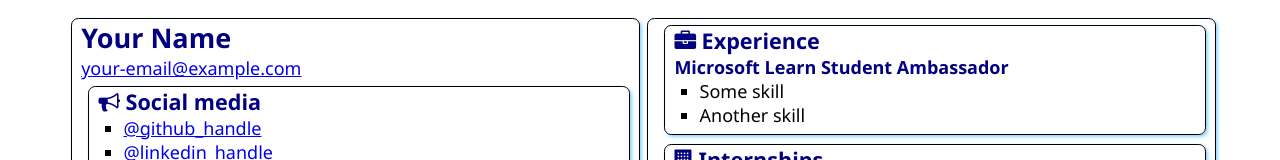
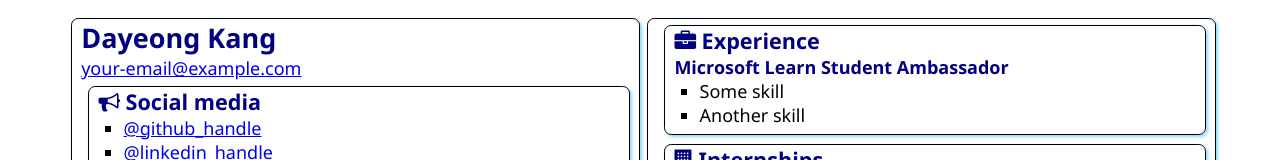
Before and after one commit to tula3and/SATechnicalOnboarding, a plain HTML site: page src/index.html in a window 1280 px wide. Shown: the top 160 px of the page. Drawn offline with Linux system fonts and the light colour scheme.

Commit message:
Added My Name
Changed Your Name to Dayeong Kang

```diff
--- a/src/index.html
+++ b/src/index.html
@@ -12,7 +12,7 @@
 <body>
     <main>
         <article class="box">
-            <h1>Your Name</h1>
+            <h1>Dayeong Kang</h1>
             <div><a href="mailto:your.email@example.com">your-email@example.com</a></div>
 
             <section class="box">
```
